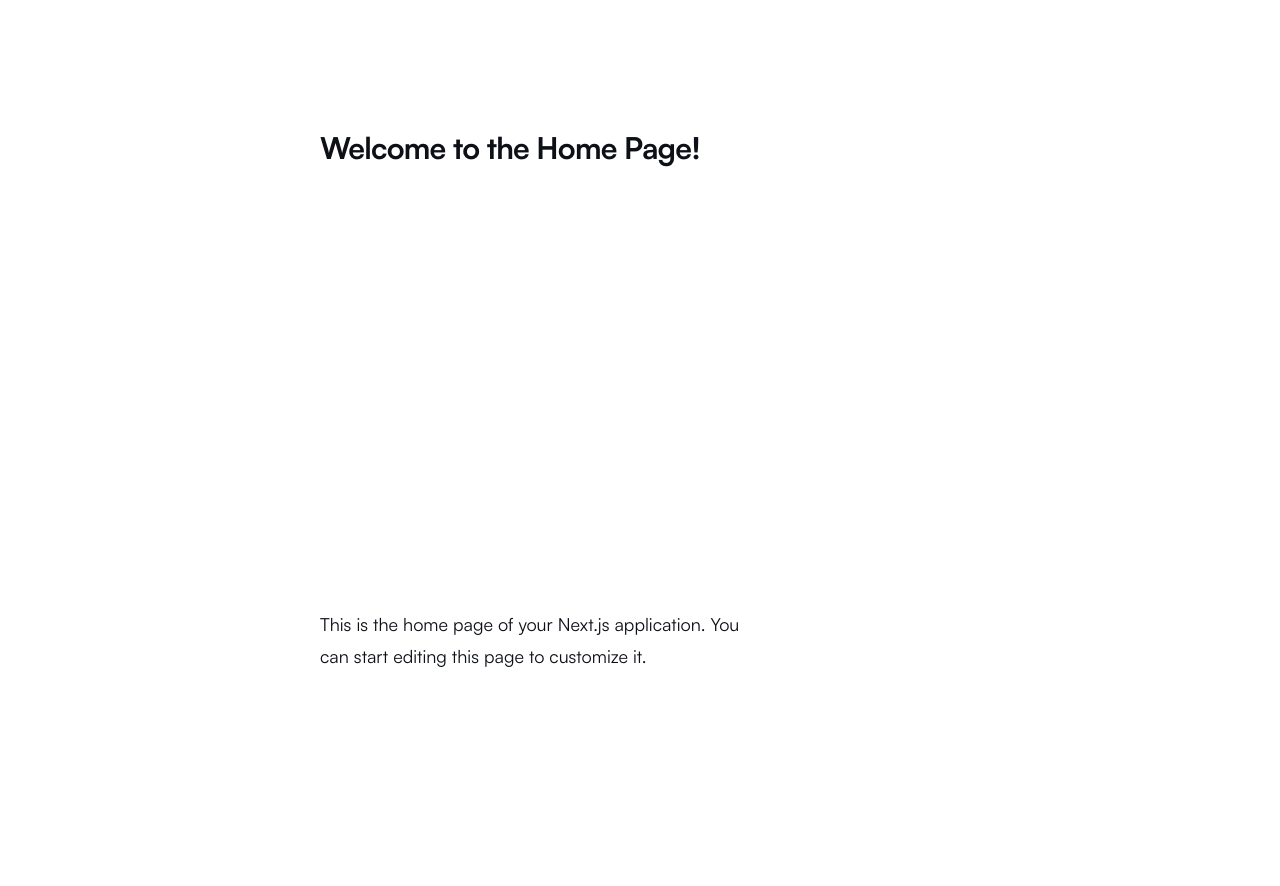
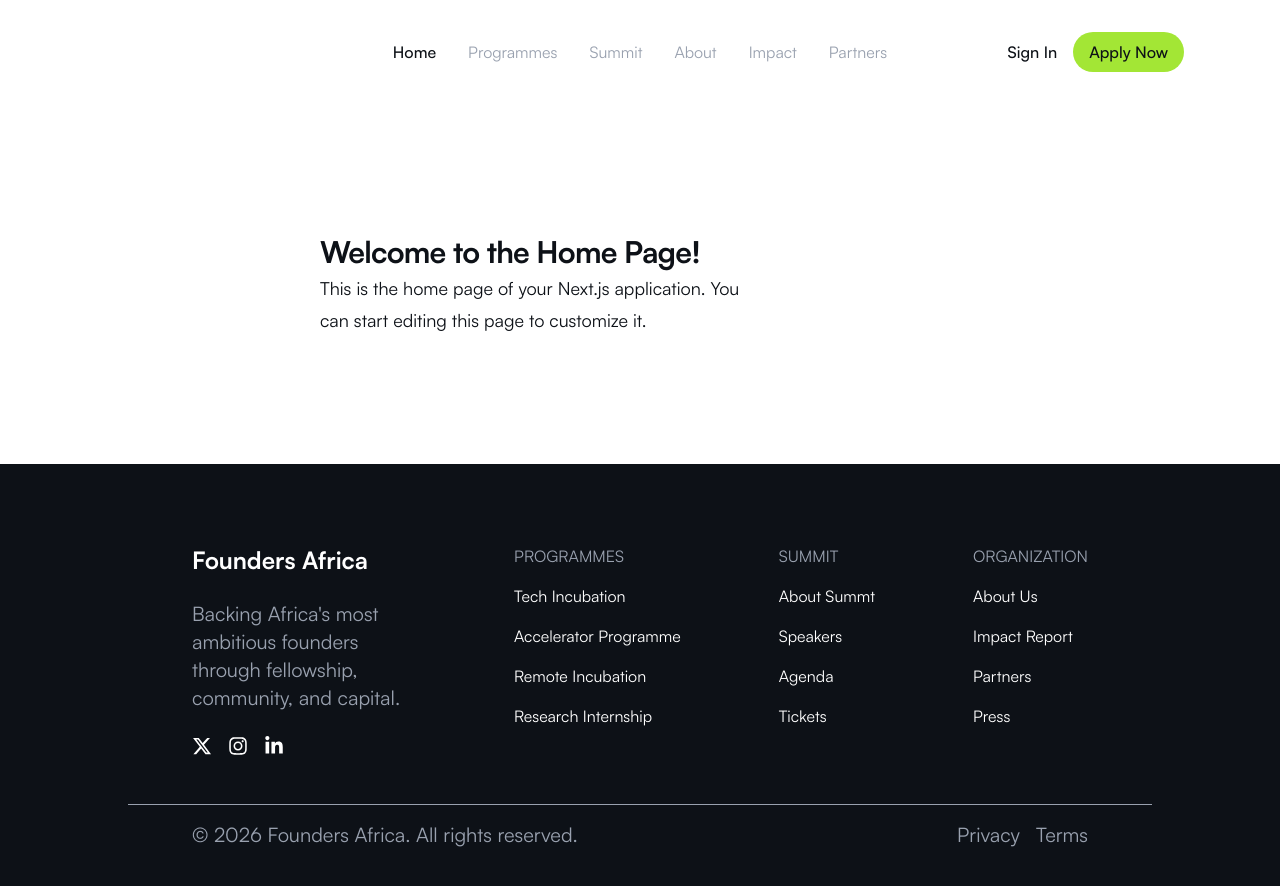
Before and after one commit to muwagunprecious/founders-africa, a Next.js app: page / in a window 1280 px wide. Shown: the top 886 px of the page. Before the commit the page ends 800 px from the top, so only its background shows below. Built offline with nearby package versions, Linux system fonts and the light colour scheme.

Commit message:
implemented header and footer

```diff
--- a/package.json
+++ b/package.json
@@ -9,9 +9,11 @@
     "lint": "eslint"
   },
   "dependencies": {
+    "clsx": "^2.1.1",
     "next": "16.3.0",
     "react": "19.2.8",
-    "react-dom": "19.2.8"
+    "react-dom": "19.2.8",
+    "react-icons": "^5.7.0"
   },
   "devDependencies": {
     "@tailwindcss/postcss": "^4",
--- a/src/app/globals.css
+++ b/src/app/globals.css
@@ -10,6 +10,8 @@
 @theme inline {
   --color-background: var(--background);
   --color-foreground: var(--foreground);
+  --color-primary: var(--primary);
+  --color-primary-alt: var(--primaryAlt);
   --font-sans: var(--font-satoshi);
 }
 
@@ -24,3 +26,7 @@ body {
   background: var(--background);
   color: var(--foreground);
 }
+
+* {
+  transition: all 0.2s ease-in-out;
+}
--- a/src/app/layout.tsx
+++ b/src/app/layout.tsx
@@ -1,6 +1,8 @@
 import type { Metadata } from "next";
 import localFont from "next/font/local";
 import "./globals.css";
+import Header from "@/components/header/Header";
+import Footer from "@/components/footer/Footer";
 
 const satoshi = localFont({
   src: [
@@ -60,8 +62,8 @@ const satoshi = localFont({
 });
 
 export const metadata: Metadata = {
-  title: "Create Next App",
-  description: "Generated by create next app",
+  title: "Founders Africa",
+  description: "",
 };
 
 export default function RootLayout({ children }: LayoutProps<"/">) {
@@ -70,7 +72,14 @@ export default function RootLayout({ children }: LayoutProps<"/">) {
       lang="en"
       className={`${satoshi.variable} h-full antialiased`}
     >
-      <body className="min-h-full flex flex-col">{children}</body>
+      <head>
+        <link rel="icon" type="image/svg+xml" href="founders-africa-logo.svg"/>
+      </head>
+      <body className="min-h-full flex flex-col relative">
+        <Header />
+        <main>{children}</main>
+        <Footer />
+      </body>
     </html>
   );
 }
--- /dev/null
+++ b/src/components/footer/Footer.tsx
@@ -0,0 +1,90 @@
+import Link from "next/link";
+import { FaInstagram, FaLinkedinIn, FaXTwitter } from "react-icons/fa6";
+
+export default function Footer() {
+  return (
+    <footer className="flex flex-col items-center justify-center gap-4 py-20 px-32 bg-foreground text-background">
+      <div className="flex flex-row items-start justify-between w-full px-16 text-xl gap-4">
+        <div className="w-1/4 flex flex-col gap-6 items-start">
+          <h1 className="font-bold text-2xl">Founders Africa</h1>
+          <p className="text-gray-400">Backing Africa's most ambitious founders through fellowship, community, and capital.</p>
+          <div className="flex gap-4">
+            <Link href="" className="hover:text-gray-400">
+              <FaXTwitter size={20} />
+            </Link>
+            <Link href="" className="hover:text-gray-400">
+              <FaInstagram size={20} />
+            </Link>
+            <Link href="" className="hover:text-gray-400">
+              <FaLinkedinIn size={20} />
+            </Link>
+          </div>
+        </div>
+
+        <div className="flex flex-col text-base gap-4">
+          <h2 className="text-gray-400 uppercase">Programmes</h2>
+          <Link href="/programmes/tech-incubation" className="hover:text-gray-400">
+            Tech Incubation
+          </Link>
+          <Link href="/programmes/accelerator-program" className="hover:text-gray-400">
+            Accelerator Programme
+          </Link>
+          <Link href="/programmes/remote-incubation" className="hover:text-gray-400">
+            Remote Incubation
+          </Link>
+          <Link href="/programmes/research-internship" className="hover:text-gray-400">
+            Research Internship
+          </Link>
+        </div>
+
+        <div className="flex flex-col text-base gap-4">
+          <h2 className="text-gray-400 uppercase">Summit</h2>
+          <Link href="" className="hover:text-gray-400">
+            About Summt
+          </Link>
+          <Link href="" className="hover:text-gray-400">
+            Speakers
+          </Link>
+          <Link href="" className="hover:text-gray-400">
+            Agenda
+          </Link>
+          <Link href="" className="hover:text-gray-400">
+            Tickets
+          </Link>
+        </div>
+
+        <div className="flex flex-col text-base gap-4">
+          <h2 className="text-gray-400 uppercase">Organization</h2>
+          <Link href="/about" className="hover:text-gray-400">
+            About Us
+          </Link>
+          <Link href="/impact" className="hover:text-gray-400">
+            Impact Report
+          </Link>
+          <Link href="/partners" className="hover:text-gray-400">
+            Partners
+          </Link>
+          <Link href="/press" className="hover:text-gray-400">
+            Press
+          </Link>
+        </div>
+      </div>
+
+      <div className="w-full h-[1px] bg-gray-400 mt-8"></div>
+
+      <div className="flex flex-row items-center justify-between w-full px-16 text-xl text-gray-400">
+        <p>
+          &copy; 2026 Founders Africa. All rights reserved.
+        </p>
+        <div className="flex flex-row items-center justify-between gap-4">
+          <Link href="/privacy" className="hover:text-white">
+            Privacy
+          </Link>
+          <Link href="/terms" className="hover:text-white">
+            Terms
+          </Link>
+        </div>
+      </div>
+    </footer>
+  );
+}
--- /dev/null
+++ b/src/components/header/Header.tsx
@@ -0,0 +1,53 @@
+"use client";
+
+import Link from "next/link";
+import { usePathname } from "next/navigation";
+import NavLink from "./nav-link/navLink";
+
+const navItems = [
+  { label: "Home", href: "/" },
+  { label: "Programmes", href: "/programmes" },
+  { label: "Summit", href: "/summit" },
+  { label: "About", href: "/about" },
+  { label: "Impact", href: "/impact" },
+  { label: "Partners", href: "/partners" },
+];
+
+function isActivePath(pathname: string, href: string) {
+  if (href === "/") {
+    return pathname === "/";
+  }
+
+  return pathname === href || pathname.startsWith(`${href}/`);
+}
+
+export default function Header() {
+  const pathname = usePathname();
+
+  return (
+    <header className="relative flex flex-row items-center justify-center p-8 bg-white sticky top-0">
+      <nav className="flex flex-row items-center gap-4">
+        {navItems.map((item) => (
+          <NavLink
+            key={item.href}
+            href={item.href}
+            active={isActivePath(pathname, item.href)}
+          >
+            {item.label}
+          </NavLink>
+        ))}
+      </nav>
+      <div className="absolute right-24 flex flex-row items-center gap-4">
+        <Link
+          href="/sign-in"
+          className="hover:text-primary font-medium"
+        >
+          Sign In
+        </Link>
+        <button className="rounded-full bg-primary px-4 py-2 font-medium hover:brightness-125 cursor-pointer">
+          Apply Now
+        </button>
+      </div>
+    </header>
+  )
+}
--- /dev/null
+++ b/src/components/header/nav-link/navLink.tsx
@@ -0,0 +1,30 @@
+import Link from "next/link";
+import clsx from "clsx";
+
+type NavLinkProps = {
+  children: React.ReactNode;
+  href: string;
+  active?: boolean;
+  className?: string;
+};
+
+export default function NavLink({
+  children,
+  active = false,
+  className = "",
+  href,
+}: NavLinkProps) {
+  return (
+    <Link
+      href={href}
+      aria-current={active ? "page" : undefined}
+      className={clsx(
+        className,
+        "hover:text-primary p-2",
+        active ? "text-foreground font-medium" : "text-gray-400",
+      )}
+    >
+      {children}
+    </Link>
+  );
+}
```
Also changed, not shown: 1 other file (tests, documents, lock files or other folders).
